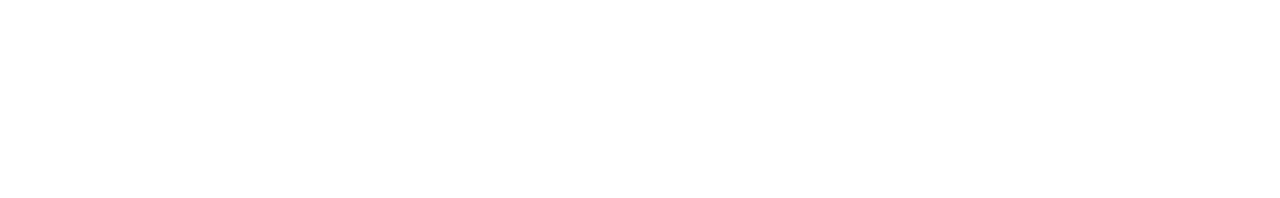
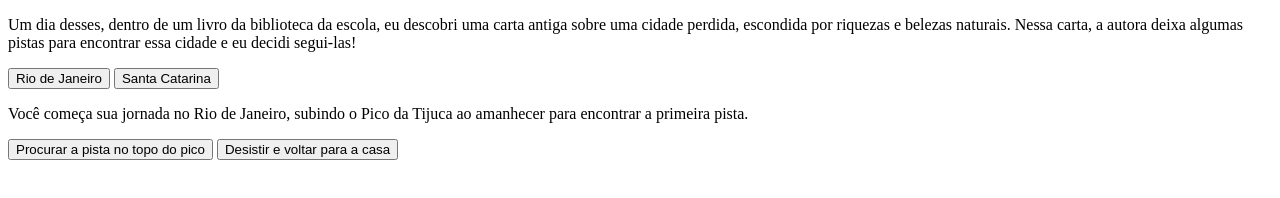
Before and after one commit to Reader-999/Criando-Uma-Aventura, a plain HTML site: page index.html in a window 1280 px wide. Drawn offline with Linux system fonts and the light colour scheme.

Commit message:
Add files via upload

```diff
--- a/index.html
+++ b/index.html
@@ -1,12 +1,28 @@
 <!DOCTYPE html>
 <html lang="pt-BR">
+
 <head>
     <meta charset="UTF-8">
     <meta http-equiv="X-UA-Compatible" content="IE=edge">
     <meta name="viewport" content="width=device-width, initial-scale=1.0">
     <title>Em busca da cidade perdida</title>
 </head>
+
 <body>
+    <main>
+        <div class="passo" id="passo-0">
+            <p>Um dia desses, dentro de um livro da biblioteca da escola, eu descobri uma carta antiga sobre uma cidade
+                perdida, escondida por riquezas e belezas naturais. Nessa carta, a autora deixa algumas pistas para
+                encontrar essa cidade e eu decidi segui-las!</p>
+                <button class="btn-proximo" data-proximo="1">Rio de Janeiro</button>
+                <button class="btn-proximo" data-proximo="2">Santa Catarina</button>
+        </div>
 
+        <div class="passo" id="passo-1">
+            <p>Você começa sua jornada no Rio de Janeiro, subindo o Pico da Tijuca ao amanhecer para encontrar a primeira pista.</p>
+                <button class="btn-proximo" data-proximo="3">Procurar a pista no topo do pico</button>
+                <button class="btn-proximo" data-proximo="4">Desistir e voltar para a casa</button>
+        </div>
+    </main>
 </body>
 </html>
```
